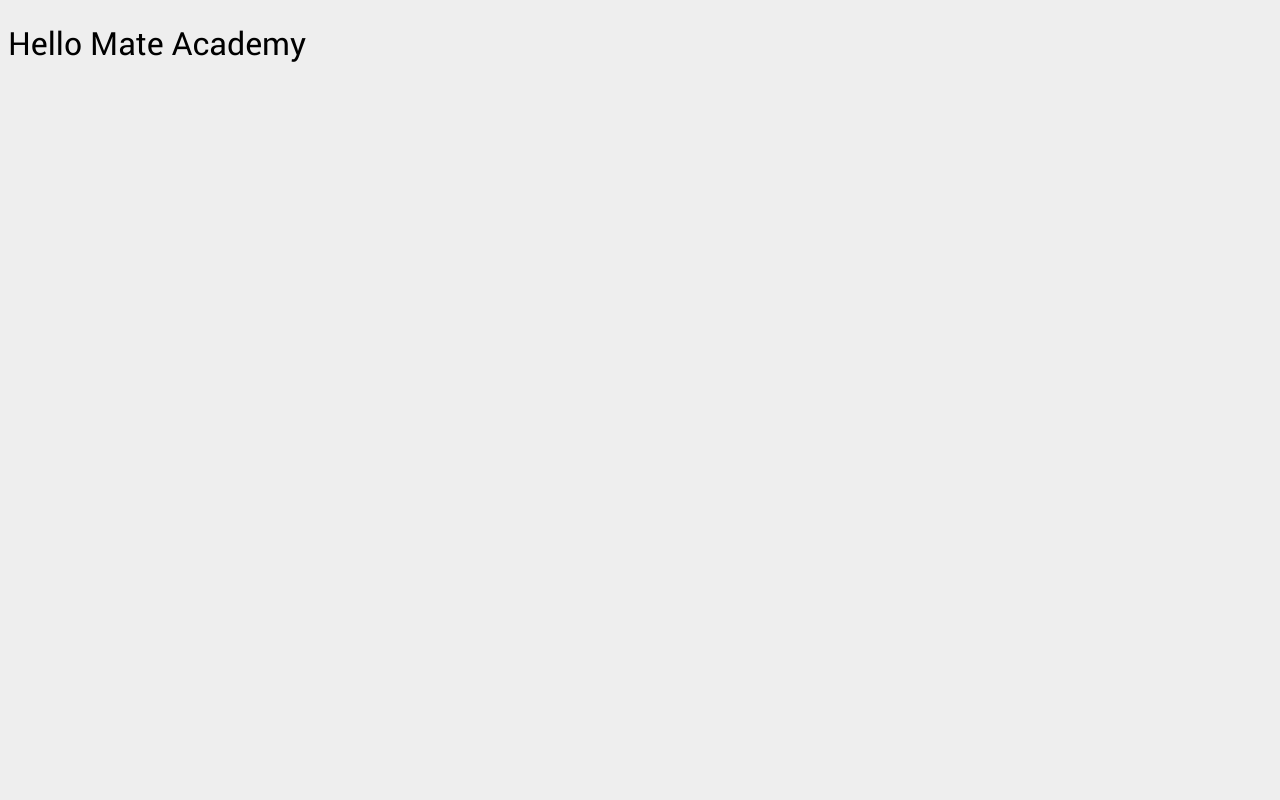
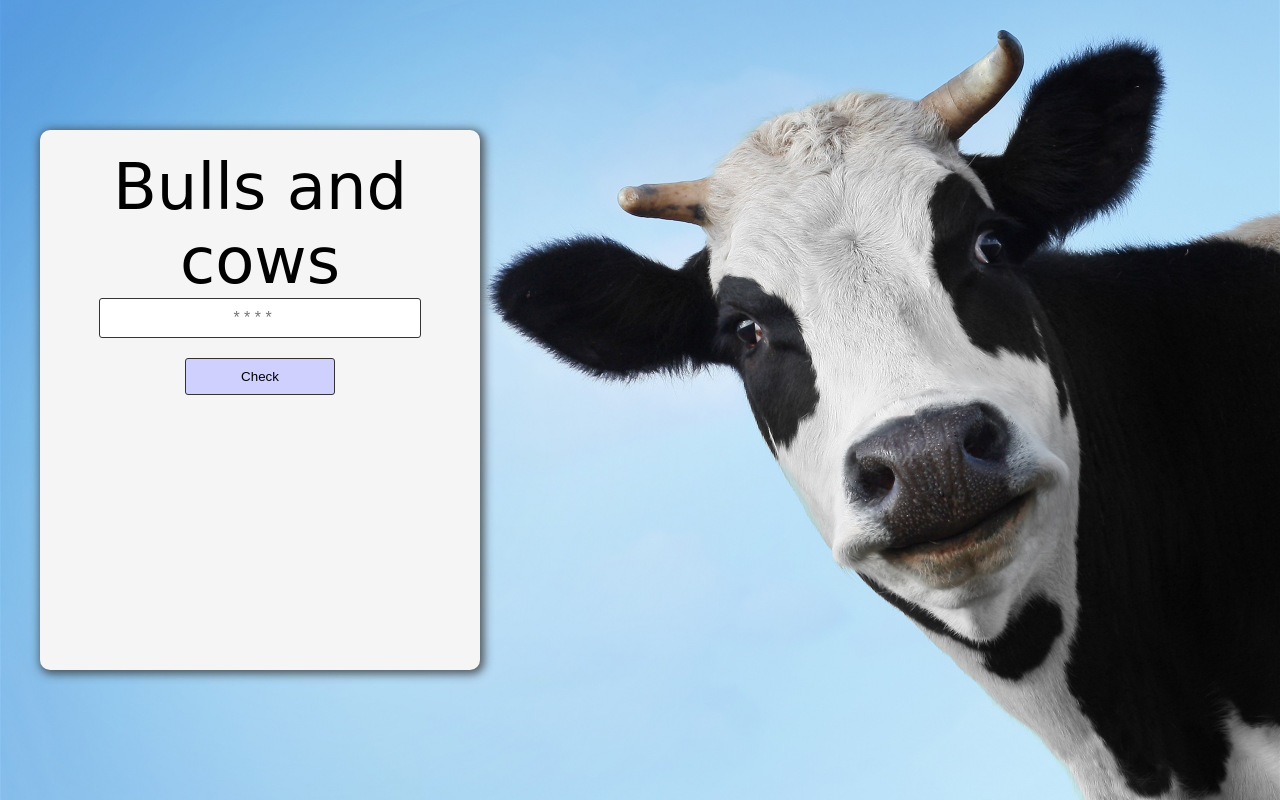
Before and after one commit to dtsehelnyk/bulls_cows, a website built with Parcel: page src/index.html in a window 1280 px wide. Built offline with nearby package versions, Linux system fonts and the light colour scheme; a web font is replaced by a local one.

Commit message:
creation

```diff
--- a/package.json
+++ b/package.json
@@ -21,7 +21,7 @@
     "@linthtml/linthtml": "^0.3.2",
     "@mate-academy/eslint-config": "*",
     "@mate-academy/linthtml-config": "0.0.1",
-    "@mate-academy/scripts": "^0.2.0",
+    "@mate-academy/scripts": "^0.7.12",
     "@mate-academy/stylelint-config": "0.0.9",
     "colors": "^1.3.3",
     "eslint": "^5.16.0",
--- a/src/index.html
+++ b/src/index.html
@@ -3,11 +3,37 @@
   <head>
     <meta charset="UTF-8">
     <meta name="viewport" content="width=device-width, initial-scale=1.0">
-    <title>Title</title>
+    <title>Bulls and cows</title>
+    <link rel="preconnect" href="https://fonts.gstatic.com">
+    <link href="https://fonts.googleapis.com/css2?family=East+Sea+Dokdo&display=swap" rel="stylesheet">
     <link rel="stylesheet" href="./styles/main.scss">
   </head>
+
   <body>
-    <h1>Hello Mate Academy</h1>
+    <main class="main">
+      <article class="content">
+        <h1>Bulls and cows</h1>
+
+        <form class="content__form" action="">
+          <input
+            id="input-num"
+            class="content__input"
+            type="number"
+            placeholder="* * * *"
+            required
+          >
+          <button id="check-btn" class="content__button">Check</button>
+        </form>
+
+        <ol
+          id="attempts-list"
+          class="content__list"
+          reversed
+        >
+        </ol>
+      </article>
+    </main>
+
     <script type="text/javascript" src="scripts/main.js"></script>
   </body>
 </html>
--- a/src/scripts/main.js
+++ b/src/scripts/main.js
@@ -1 +1,59 @@
 'use strict';
+
+const checkBtn = document.querySelector('#check-btn');
+const input = document.querySelector('#input-num');
+const attemptsList = document.querySelector('#attempts-list');
+
+// computed random number
+let randomNum = Math.floor(Math.random() * 10000);
+
+randomNum = randomNum.toString().padStart(4, '0');
+
+// button click
+checkBtn.addEventListener('click', e => {
+  e.preventDefault();
+
+  // fill input value
+  if (input.value.length < 4) {
+    input.value = input.value.padStart(4, '0');
+  } else if (input.value.length > 4) {
+    input.value = input.value.substr(-4, 4);
+  }
+
+  const checkResult = checkMatch(randomNum, input.value);
+
+  if (checkResult.full === 4) {
+    window.alert('Сongratulations!');
+  }
+
+  attemptsList.insertAdjacentHTML('afterbegin', `<li>${input.value}
+    <span class="green">${checkResult.full}</span>
+    <span class="yellow">${checkResult.partial}</span></li>`);
+
+  input.value = '';
+  window.console.log(randomNum);
+});
+
+function checkMatch(computedNum, userNum) {
+  let fullMatch = 0;
+  let partialMatch = 0;
+  const result = {};
+
+  for (let i = 0; i < computedNum.length; i++) {
+    if (computedNum[i] === userNum[i]) {
+      fullMatch++;
+    }
+  }
+
+  for (let i = 0; i < computedNum.length; i++) {
+    if (userNum.includes(computedNum[i])) {
+      partialMatch++;
+    }
+  }
+
+  result.full = fullMatch;
+  result.partial = partialMatch - fullMatch;
+  window.console.table(result);
+
+  return result;
+}
--- a/src/styles/main.scss
+++ b/src/styles/main.scss
@@ -3,5 +3,91 @@
 @import "typography";
 
 body {
-  background: $c-gray;
+  margin: 0;
+  font-family: "East Sea Dokdo", cursive;
+  background: url(../images/Cow-head-face_2560x1600.jpg) center no-repeat;
+  background-size: cover;
 }
+
+::-webkit-scrollbar {
+  width: 6px;
+}
+
+::-webkit-scrollbar-track {
+  box-shadow: 5px 5px 5px -5px rgba(60, 60, 60, 0.3) inset;
+  background-color: #ccc;
+}
+
+::-webkit-scrollbar-thumb {
+  background-color: #444;
+  border-radius: 4px;
+  box-shadow: 5px 5px 5px -5px rgba(60, 60, 60, 0.3);
+}
+
+h1 {
+  margin: 0;
+  text-align: center;
+  font-size: 64px;
+  font-family: "East Sea Dokdo", cursive;
+}
+
+.main {
+  display: flex;
+  align-items: center;
+  margin: 0 auto;
+  padding: 0 20px;
+  min-height: 100vh;
+  max-width: 1200px;
+
+}
+
+.content {
+  display: flex;
+  flex-direction: column;
+  align-items: center;
+  padding: 20px;
+  height: 500px;
+  width: 100%;
+  max-width: 400px;
+  overflow-y: auto;
+  background-color: #f5f5f5;
+  border-radius: 10px;
+  box-shadow: 2px 2px 10px 2px rgba($color: #333, $alpha: 0.8);
+
+  &__input {
+    display: block;
+    margin-bottom: 20px;
+    padding: 10px;
+    width: 300px;
+    font-size: 16px;
+    text-align: center;
+    border-radius: 3px;
+    border: 1px solid #333;
+  }
+
+  &__button {
+    display: block;
+    margin: 0 auto;
+    padding: 10px;
+    width: 150px;
+    background-color: #d0d0ff;
+    border-radius: 3px;
+    border: 1px solid #333;
+    @include hover(opacity, 0.7);
+    cursor: pointer;
+  }
+
+  &__list {
+    padding-left: 0;
+    font-size: 30px;
+  }
+}
+
+.green {
+  margin: 0 30px;
+  color: green;
+}
+
+.yellow {
+  color: orange;
+}
```
Also changed, not shown: .github/workflows/test.yml, src/images/Cow-head-face_2560x1600.jpg (added), 1 other file.
